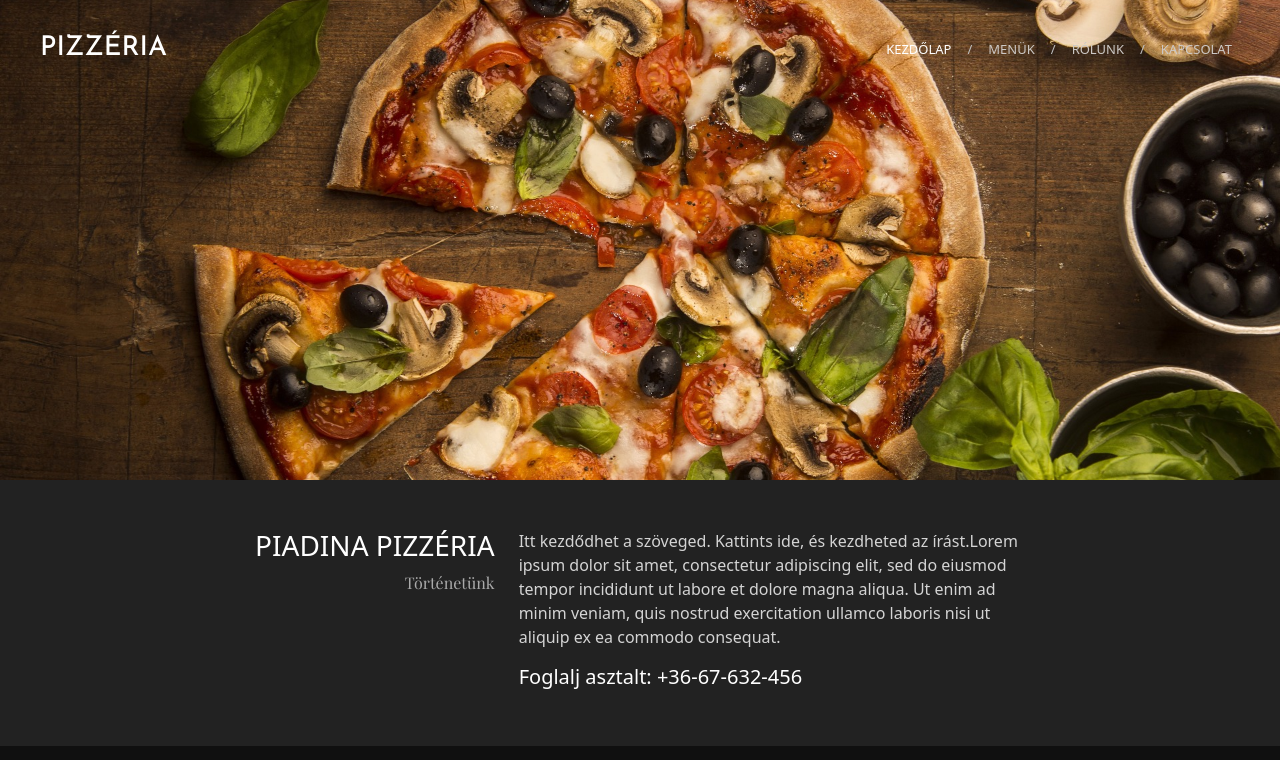
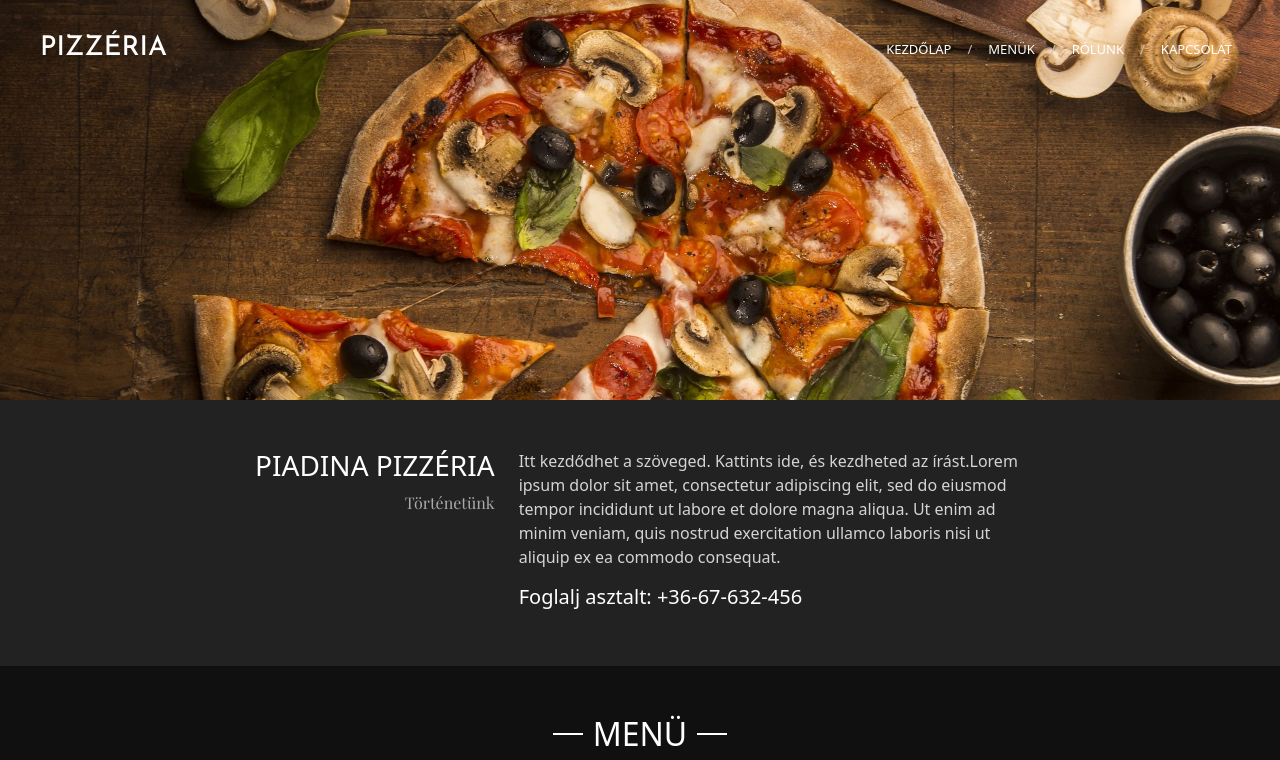
Before and after one commit to BosnyakBorisz/pizza, a plain HTML site: page index.html in a window 1280 px wide. Shown: the top 760 px of the page. Drawn offline with nearby package versions, Linux system fonts and the light colour scheme; a web font is replaced by a local one.

Commit message:
fejlec szöveg 2

```diff
--- a/style.css
+++ b/style.css
@@ -49,10 +49,10 @@ a, a:visited, a:link, a:active, a:hover{
 
 header{
     background-image: url(img/pizzakep.jpg);
-    background-position: center;
     background-size: cover;
     background-repeat: no-repeat;
-    min-height: 30rem;
+    background-position: center 30% ;
+    min-height: 25rem;
     width: 100%;
     padding:1.5rem 1rem;
     font-size: 1.2rem;
@@ -80,10 +80,12 @@ h2{
 
 #fehera{
     color: white;
+    font-weight: 400;
 }
 
 #szurkea{
-    color: #cdc9c6;
+    color: #ffffff; /*#cdc9c6*/
+    font-weight: 400;
 }
 /*box1*/
 #box1{
```
